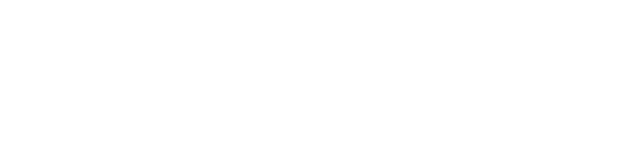
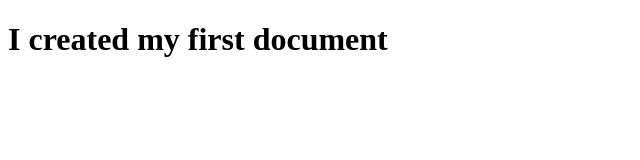
Before and after one commit to ahamadey27/MetaFullStack, a plain HTML site: page FirstHTML/index.html in a window 1280 px wide. Shown: the whole page, without its empty margins (0-640 px from the left). Drawn offline with Linux system fonts and the light colour scheme.

Commit message:
Fix title formatting and add heading to the HTML document

```diff
--- a/FirstHTML/index.html
+++ b/FirstHTML/index.html
@@ -1,9 +1,10 @@
 <!DOCTYPE html>
 <html>
     <head>
-        <title> "My First HTML Document"</title>
+        <title>My First HTML Document</title>
     </head>
     <body>
+        <h1>I created my first document</h1>
 
     </body>
 
```
